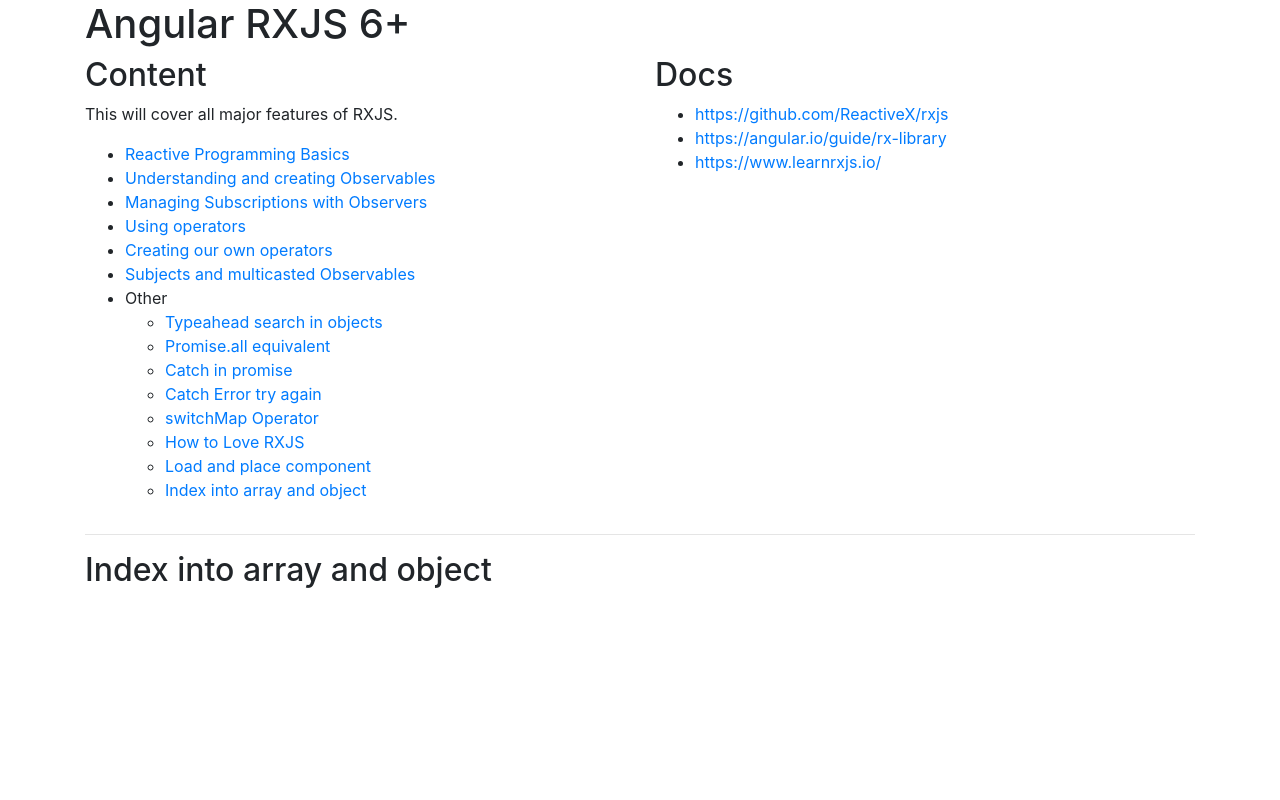
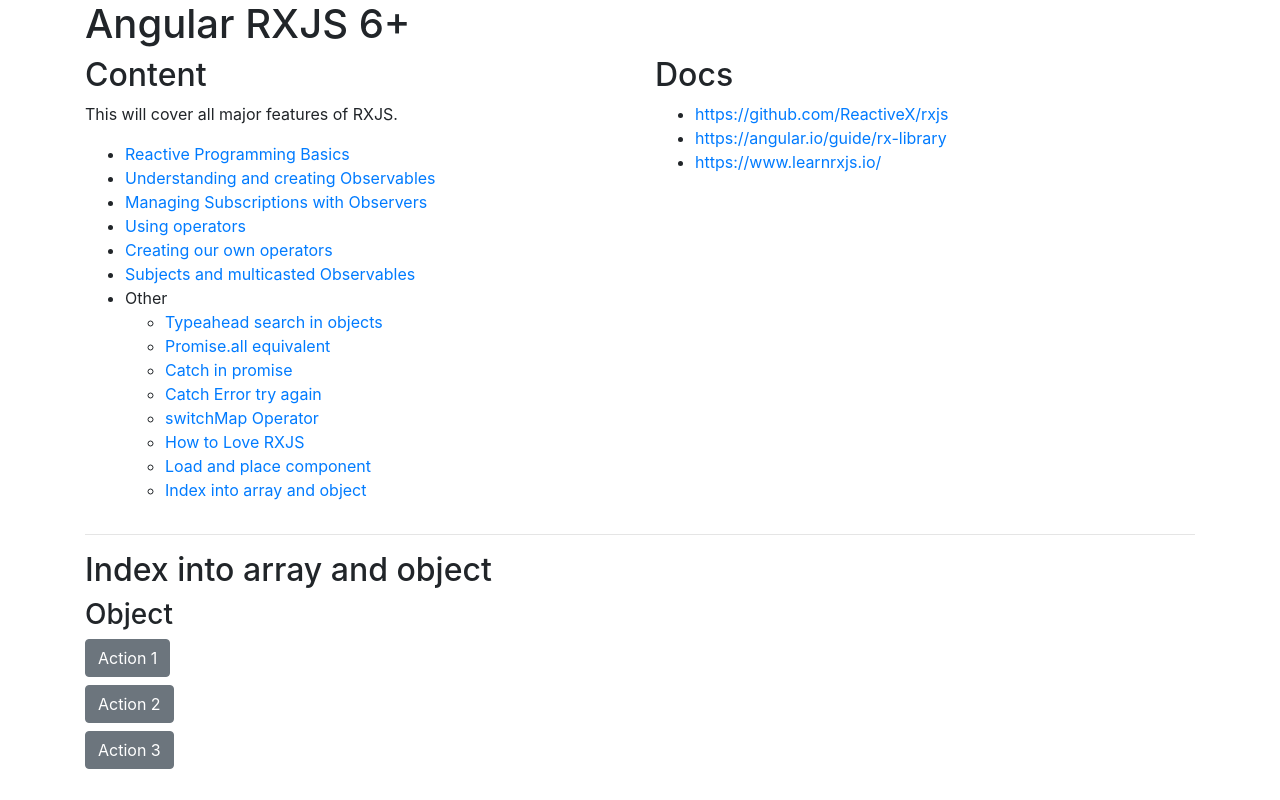
Before and after one commit to henrikmathiesen/angular-x-rxjs6-plus, an Angular app: page /other/index-into-array-object in a window 1280 px wide. Built offline with nearby package versions, Linux system fonts and the light colour scheme.

Commit message:
-added a third button -index into object

```diff
--- a/src/app/other/index-into-array-object/buttons.constant.ts
+++ b/src/app/other/index-into-array-object/buttons.constant.ts
@@ -1,4 +1,5 @@
 export class ButtonsConstant {
     static readonly button01 = 'button01';
     static readonly button02 = 'button02';
+    static readonly button03 = 'button03';
 }
--- a/src/app/other/index-into-array-object/buttons.enum.ts
+++ b/src/app/other/index-into-array-object/buttons.enum.ts
@@ -1,4 +1,5 @@
 export enum ButtonsEnum {
     button01,
-    button02
+    button02,
+    button03
 }
--- a/src/app/other/index-into-array-object/index-into-array-object.component.html
+++ b/src/app/other/index-into-array-object/index-into-array-object.component.html
@@ -1 +1,19 @@
 <h2>Index into array and object</h2>
+
+<div>
+    <h3>Object</h3>
+    <div>
+        <div class="mb-2">
+            <button class="btn" [ngClass]="getBtnObjCssClass(buttonsConstant.button01)"
+                (click)="btnObjAction(buttonsConstant.button01)">Action 1</button>
+        </div>
+        <div class="mb-2">
+            <button class="btn" [ngClass]="getBtnObjCssClass(buttonsConstant.button02)"
+                (click)="btnObjAction(buttonsConstant.button02)">Action 2</button>
+        </div>
+        <div>
+            <button class="btn" [ngClass]="getBtnObjCssClass(buttonsConstant.button03)"
+                (click)="btnObjAction(buttonsConstant.button03)">Action 3</button>
+        </div>
+    </div>
+</div>
--- a/src/app/other/index-into-array-object/index-into-array-object.component.ts
+++ b/src/app/other/index-into-array-object/index-into-array-object.component.ts
@@ -1,8 +1,48 @@
 import { Component } from '@angular/core';
+
+import { ButtonsConstant } from './buttons.constant';
+import { ButtonsStateConstant } from './buttons-state.constant';
 
 @Component({
     templateUrl: './index-into-array-object.component.html'
 })
 export class IndexIntoArrayObjectComponent {
 
+    buttonsConstant = ButtonsConstant;
+    buttonsStateConstant = ButtonsStateConstant;
+
+    btnObjState = {};
+
+    //
+    btnObjAction(btn: string) {
+        for (const property in this.btnObjState) {
+            this.btnObjState[property] = ButtonsStateConstant.inactive;
+        }
+
+        this.btnObjState[btn] = ButtonsStateConstant.active;
+
+        console.log('--- OBJ ---');
+        console.log(this.btnObjState);
+        console.log('--- /OBJ ---');
+    }
+
+    getBtnObjState(btn: string) {
+        return this.btnObjState[btn];
+    }
+
+    getBtnObjCssClass(btn: string) {
+        return this.btnObjState[btn] === ButtonsStateConstant.active ? 'btn-primary' : 'btn-secondary';
+    }
+
 }
+
+/*
+
+    OBJ
+        - can not type btn as ButtonsConstant, not good
+        - when using object typing, intellisence gets cluttred
+
+    ARRAY
+        -
+
+*/
```
